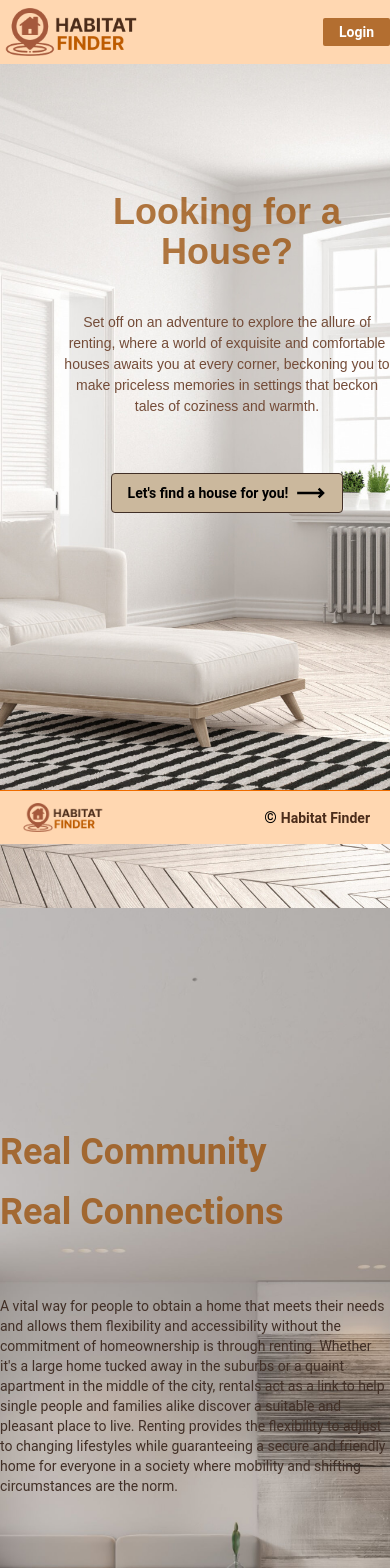
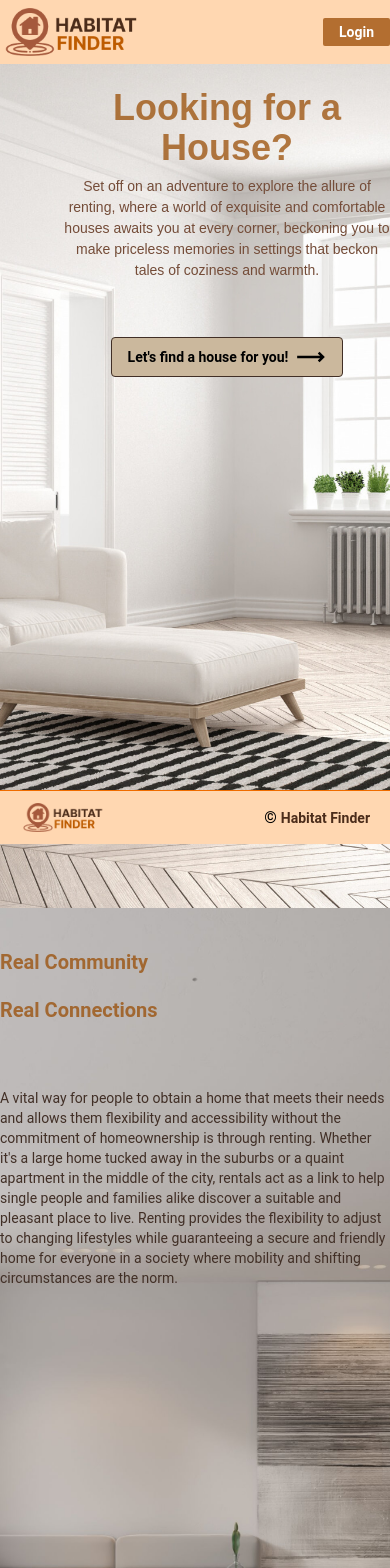
Before and after one commit to Leanseln/Habitat-Finder, a React (Vite) app: page /landingpage in a window 390 px wide. Shown: the top 1568 px of the page. Built offline with nearby package versions, Linux system fonts and the light colour scheme.

Commit message:
update icon

```diff
--- a/index.html
+++ b/index.html
@@ -2,7 +2,7 @@
 <html lang="en">
   <head>
     <meta charset="UTF-8" />
-    <link rel="icon" type="image/svg+xml" href="/src/images/favicon.ico" />
+    <link rel="icon" type="image/svg+xml" href="/src/images/Logo1.jpg" />
     <meta name="viewport" content="width=device-width, initial-scale=1.0" />
     <title>Habitat Finder</title>
   </head>
--- a/src/pages/LandingPage.jsx
+++ b/src/pages/LandingPage.jsx
@@ -24,12 +24,12 @@ const LandingPage = () => {
         <Header />
             <div className="w-full h-screen flex-grow bg-cover bg-center bg-no-blur flex  overflow-x-auto"
                     style={{ backgroundImage: `url(${LandingPage1})` }}>
-                <div className="w-full md:pr-8 md:pl-4 sm:items-center text-center  ml-16 md:mr-5 s:mr-16 mt-32">
-                    <h1 className="text-4xl md:text-6xl lg:text-7xl xl:text-9xl font-extrabold mb-10 lg:mb-24 text-[#994b03bd] text-center font-monteserrat">Looking for a House?</h1>
+                <div className="w-full md:pr-8 md:pl-4 sm:items-center text-center  ml-16 md:mr-5 s:mr-16 mt-6">
+                    <h1 className="text-4xl md:text-6xl lg:text-7xl xl:text-8xl font-extrabold mb-2 lg:mb-24 text-[#994b03bd] text-center font-monteserrat">Looking for a House?</h1>
                     <div className="w-full lg:w-1/2 mx-auto">
 
 
-                    <p className="text-[14px] sm:text-[16px] md:text-[18px] w-full lg:text-xl text-[#744c38] mb-10 lg:mb-20 text-center items-center  font-monteserrat">Set off on an adventure to explore the allure of renting, where a world of exquisite and comfortable houses awaits you at every corner, beckoning you to make priceless memories in settings that beckon tales of coziness and warmth.</p></div>
+                    <p className="text-[14px] sm:text-[16px] md:text-[18px] w-full lg:text-xl text-[#744c38] mb-10 lg:mb-16 text-center items-center  font-monteserrat">Set off on an adventure to explore the allure of renting, where a world of exquisite and comfortable houses awaits you at every corner, beckoning you to make priceless memories in settings that beckon tales of coziness and warmth.</p></div>
 
                     <div className="flex justify-center">
                     <button className="bg-[#CBB89D] border text-sm md:text-base border-[#412F26] hover:bg-[#412F26] hover:text-white font-semibold py-1 md:py-2 px-4 rounded mt-4 lg:mt-0 flex justify-center items-center"
@@ -42,13 +42,13 @@ const LandingPage = () => {
     <div
         className="w-screen h-screen bg-cover bg-center bg-no-blur mx-auto flex justify-center"
         style={{ backgroundImage: `url(${LandingPage2})`   }} >
-            <div className="lg:w-5/6 mt-56">
+            <div className="lg:w-5/6 mt-10">
                 <div className="mb-16">
-                    <h1 className="text-4xl font-bold mb-5 lg:text-7xl text-[#994b03bd]">Real Community</h1>
-                    <h1 className="text-4xl font-bold mb-5 lg:text-7xl text-[#994b03bd]">Real Connections</h1>
+                    <h1 className="text-xl font-bold mb-5 lg:text-7xl text-[#994b03bd]">Real Community</h1>
+                    <h1 className="text-xl font-bold mb-5 lg:text-7xl text-[#994b03bd]">Real Connections</h1>
                 </div>
 
-                <p className="text-sm lg:text-2xl text-[#412F26] lg:w-[55%] mb-4 lg:mb-0 sm:pl-3 sm:pr-5 mt-0">
+                <p className="text-sm lg:text-2xl text-[#412F26] lg:w-[65%] mb-4 lg:mb-0 sm:pl-3 sm:pr-5 mt-0">
                 A vital way for people to obtain a home that meets their needs and allows them flexibility and accessibility without the commitment of homeownership is through renting. Whether it's a large home tucked away in the suburbs or a quaint apartment in the middle of the city, rentals act as a link to help single people and families alike discover a suitable and pleasant place to live. Renting provides the flexibility to adjust to changing lifestyles while guaranteeing a secure and friendly home for everyone in a society where mobility and shifting circumstances are the norm.
                 </p>
             </div>
```
Also changed, not shown: src/images/Logo1.jpg (added).
